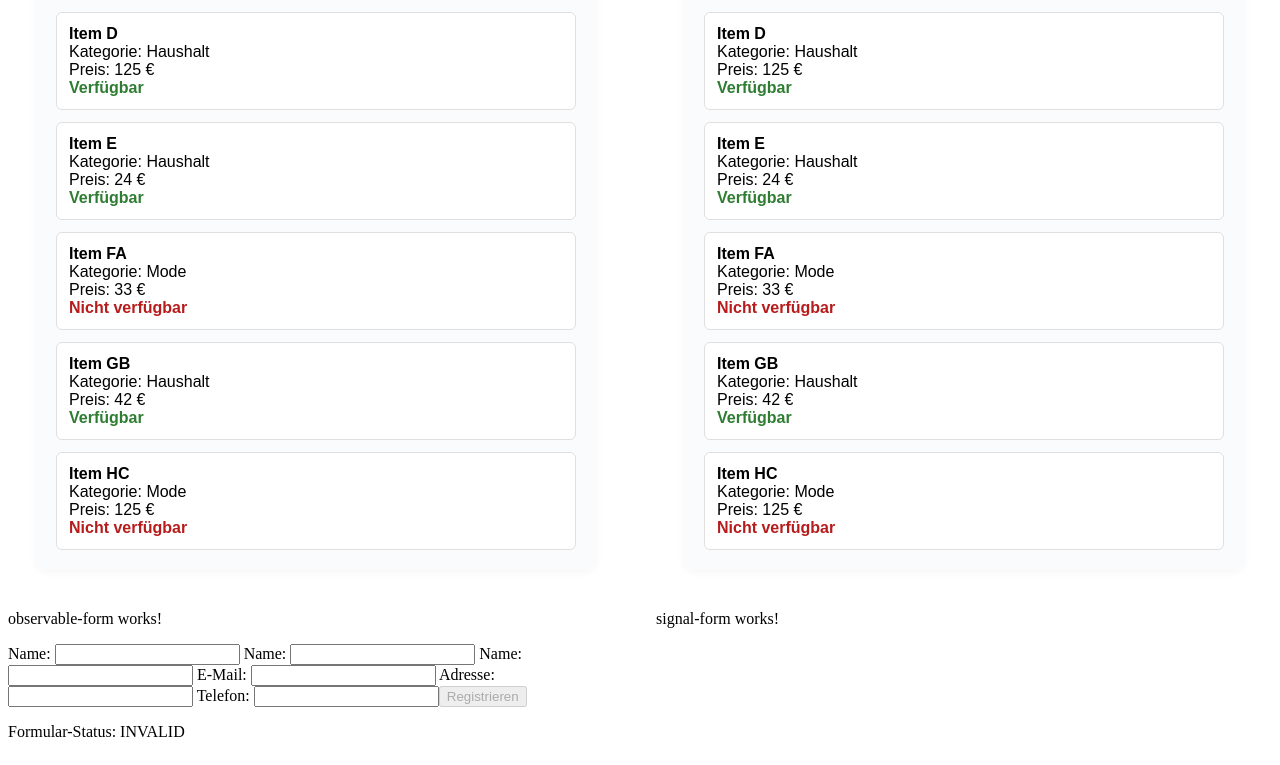
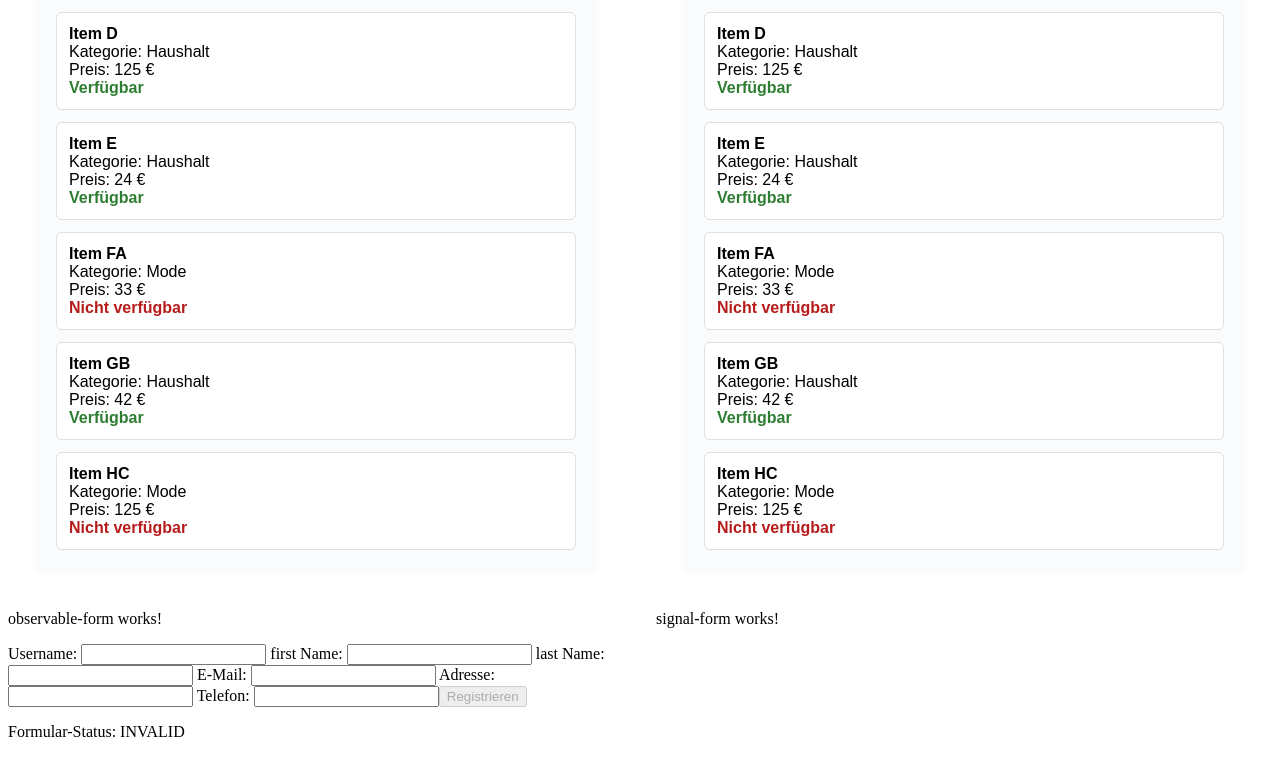
Before and after one commit to TahroO/ThesisResearch, an Angular app: page / in a window 1280 px wide. Shown: the part 690-1455 px from the top of the page. Built offline with nearby package versions, Linux system fonts and the light colour scheme.

Commit message:
adds onSubmit + some typofixes

```diff
--- a/src/app/observable-version/observable-form/observable-form.component.html
+++ b/src/app/observable-version/observable-form/observable-form.component.html
@@ -1,15 +1,16 @@
 <p>observable-form works!</p>
 <form [formGroup]="userForm" (ngSubmit)="onSubmit()">
   <label>
-    Name:
+    Username:
     <input formControlName="username" />
     <span *ngIf="(userNameStatus$ | async) as status">{{ status }}</span>
-  </label>    <label>
-    Name:
+  </label>
+  <label>
+    first Name:
     <input formControlName="firstName" />
   </label>
   <label>
-    Name:
+    last Name:
     <input formControlName="lastName" />
   </label>
   <label>
--- a/src/app/observable-version/observable-form/observable-form.component.ts
+++ b/src/app/observable-version/observable-form/observable-form.component.ts
@@ -1,5 +1,5 @@
 import {Component, inject, OnDestroy, OnInit} from '@angular/core';
-import {debounceTime, filter, map, Observable, startWith, Subject, switchMap, takeUntil} from 'rxjs';
+import {debounceTime, elementAt, filter, map, Observable, startWith, Subject, switchMap, takeUntil} from 'rxjs';
 import {FormBuilder, FormGroup, FormsModule, ReactiveFormsModule, Validators} from '@angular/forms';
 import {User} from '../../model/user';
 import {UserService} from '../../service/userService';
@@ -17,7 +17,7 @@ import {AsyncPipe, NgForOf, NgIf} from '@angular/common';
   templateUrl: './observable-form.component.html',
   styleUrl: './observable-form.component.css'
 })
-export class ObservableFormComponent implements OnInit, OnDestroy{
+export class ObservableFormComponent implements OnInit, OnDestroy {
 
   private destroy$ = new Subject<void>();
   private userService = inject(UserService);
@@ -42,6 +42,7 @@ export class ObservableFormComponent implements OnInit, OnDestroy{
 
       }
     )
+    // Todo block submit when name is taken
     this.userNameStatus$ = this.userForm.controls['username'].valueChanges.pipe(
       debounceTime(300),
       filter(value => value.length > 2),
@@ -50,6 +51,7 @@ export class ObservableFormComponent implements OnInit, OnDestroy{
       startWith('')
     );
 
+    // Todo block submit when email is taken
     this.emailStatus$ = this.userForm.controls['emailAddress'].valueChanges.pipe(
       debounceTime(300),
       filter(value => value.includes('@')),
@@ -58,12 +60,11 @@ export class ObservableFormComponent implements OnInit, OnDestroy{
       startWith('')
     );
 
-    // Formularstatus
-    this.formFieldStatus$ = this.userForm.statusChanges.pipe(startWith(this.userForm.status));
-
+    // Todo block submit
+    this.formFieldStatus$ = this.userForm.statusChanges.pipe(
+      startWith(this.userForm.status)
+    );
   }
-
-
 
   ngOnInit(): void {
     this.userForm.controls['username'].valueChanges.pipe(
@@ -78,6 +79,16 @@ export class ObservableFormComponent implements OnInit, OnDestroy{
 
   onSubmit() {
 
+    // Todo there is an issue with validation - register is possible even when name is taken!
+    if (this.userForm.valid) {
+
+      this.userService.addUser(this.userForm)
+
+    } else {
+
+      alert('Bitte alle Felder korrekt ausfüllen.');
+    }
+
 
   }
 
--- a/src/app/service/userService.ts
+++ b/src/app/service/userService.ts
@@ -2,6 +2,7 @@ import {User} from '../model/user';
 import {Injectable} from '@angular/core';
 import {HttpClient} from '@angular/common/http';
 import {map, Observable} from 'rxjs';
+import {FormGroup} from '@angular/forms';
 
 @Injectable({
   providedIn: 'root'
@@ -37,4 +38,8 @@ export class UserService {
       ))
     );
   }
+
+  addUser(userForm: FormGroup) {
+    alert("User " + userForm.get("username")?.value + " would have been added! (No POST available)");
+  }
 }
```
Lines whose indentation alone changed are shown as unchanged.
